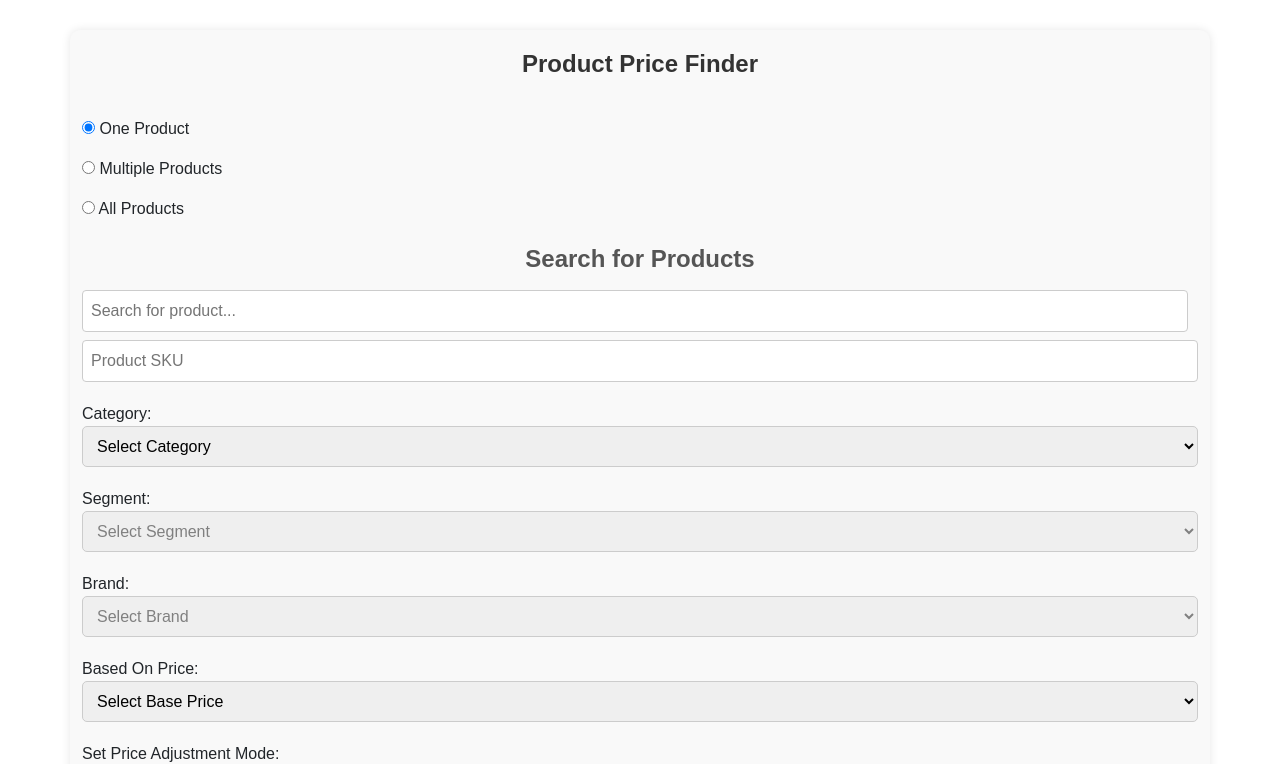
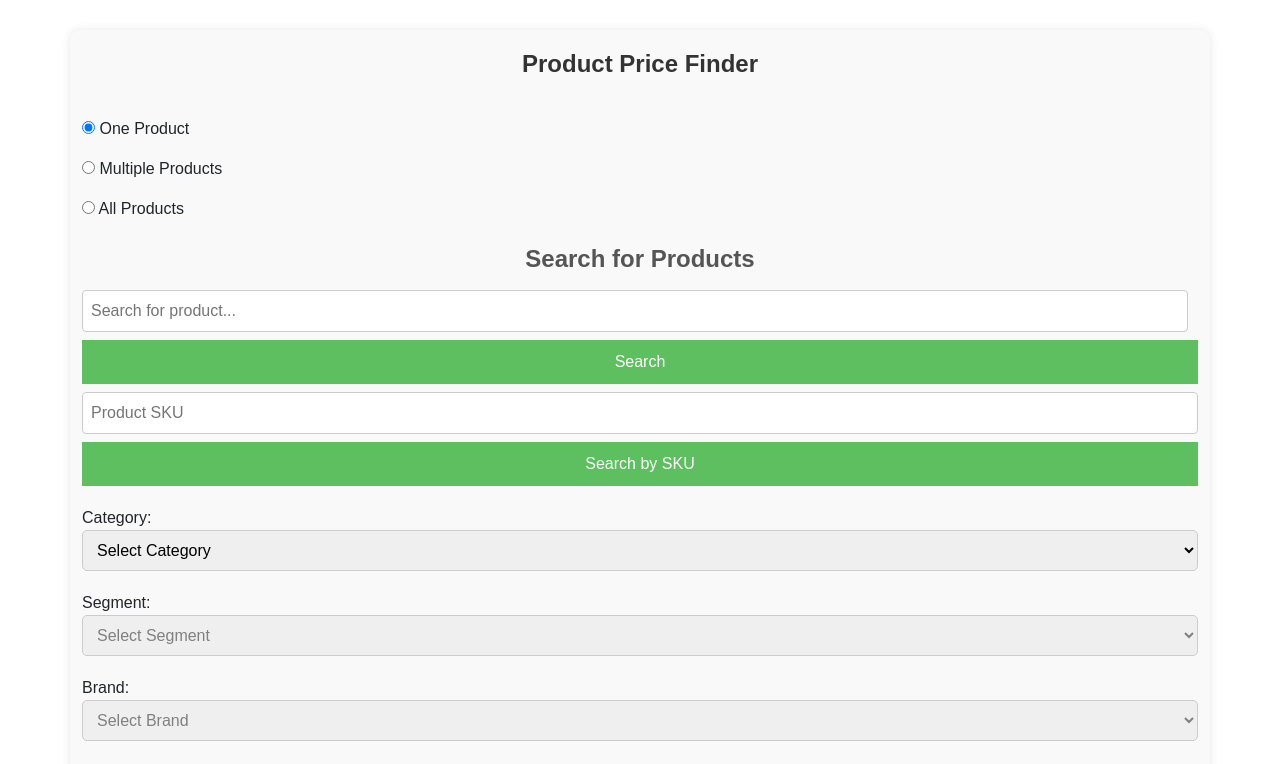
Before and after one commit to ashh44/FOBOH-ChallengeNew, a React (Create React App) app in the folder my_app/: page / in a window 1280 px wide. Shown: the top 764 px of the page. Built offline with nearby package versions, Linux system fonts and the light colour scheme.

Commit message:
search and product functionalities added

```diff
--- a/my_app/src/App.js
+++ b/my_app/src/App.js
@@ -29,6 +29,87 @@ function ProductPriceFetcher() {
   };
   const brands = ['High Garden', 'Koyama Wines', 'Lacourte-Godbillon'];
 
+  const search = async () => {
+    setLoading(true);
+    setError('');
+
+    try {
+      const response = await fetch('http://localhost:5000/api/products');
+      if (!response.ok) throw new Error('Failed to fetch products');
+
+      const products = await response.json();
+
+      // Convert searchQuery into an array of lowercase words
+      const searchTerms = searchQuery.toLowerCase().split(' ').map(term => term.trim()).filter(term => term); // Trim spaces
+
+      // Attempt to match search terms to category, segment, and brand
+      const matchedCategory = categories.find(cat => searchTerms.includes(cat.toLowerCase()));
+      let matchedSegment = '';
+      let matchedBrand = '';
+
+      // Check for segment match within the matched category
+      if (matchedCategory) {
+        Object.keys(segments).forEach(segCategory => {
+          if (segCategory.toLowerCase() === matchedCategory.toLowerCase()) {
+            segments[segCategory].forEach(seg => {
+              if (searchTerms.includes(seg.toLowerCase())) {
+                matchedSegment = seg;
+              }
+            });
+          }
+        });
+      }
+
+      // Check for brand match; handle multi-word brands
+      matchedBrand = brands.find(br => searchTerms.join(' ').includes(br.toLowerCase()));
+
+      // Ensure all fields (category, segment, brand) are populated
+      if (!matchedCategory || !matchedSegment || !matchedBrand) {
+        let missingFields = [];
+        if (!matchedCategory) missingFields.push('Category');
+        if (!matchedSegment) missingFields.push('Segment');
+        if (!matchedBrand) missingFields.push('Brand');
+
+        alert(`Please complete all required fields: ${missingFields.join(', ')}.`);
+        return;
+      }
+
+      // Set the state values for category, segment, and brand
+      setCategory(matchedCategory.toLowerCase());
+      setSegment(matchedSegment.toLowerCase());
+      setBrand(matchedBrand.toLowerCase());
+
+      // Now perform the search with the populated fields
+      const matchingProducts = products.filter(product => {
+        return (
+          product.category.toLowerCase() === matchedCategory.toLowerCase() &&
+          product.title.toLowerCase().includes(matchedSegment.toLowerCase()) &&
+          product.brand.toLowerCase() === matchedBrand.toLowerCase()
+        );
+      });
+
+      if (matchingProducts.length > 0) {
+        const selectedProduct = matchingProducts[0];
+        const quantity = prompt(`Enter quantity for ${selectedProduct.title}:`, 1);
+        if (quantity && !isNaN(quantity) && Number(quantity) > 0) {
+          const productWithQuantity = { ...selectedProduct, quantity: Number(quantity) };
+          setSelectedProducts(prevSelected => [...prevSelected, productWithQuantity]);
+        }
+      } else {
+        setError('No products found for the given query.');
+      }
+    } catch (error) {
+      setError('Error fetching product data. Please try again.');
+      console.error('Error fetching product data:', error);
+    } finally {
+      setLoading(false);
+    }
+  };
+
+
+
+
+// Fetch products by category, segment, or brand, then prompt for quantity
   const fetchProducts = async () => {
     if (category && segment && brand) {
       setLoading(true);
@@ -65,6 +146,38 @@ function ProductPriceFetcher() {
       }
     }
   };
+
+ // Fetch product by SKU
+ const searchBySku = async () => {
+  setLoading(true);
+  setError('');
+
+  try {
+    const response = await fetch('http://localhost:5000/api/products');
+    if (!response.ok) throw new Error('Failed to fetch products');
+
+    const products = await response.json();
+
+    // Find the product by SKU
+    const productBySku = products.find(product => product.sku.toLowerCase() === sku.toLowerCase());
+
+    if (productBySku) {
+      const quantity = prompt(`Enter quantity for ${productBySku.title}:`, 1);
+      if (quantity && !isNaN(quantity) && Number(quantity) > 0) {
+        const productWithQuantity = { ...productBySku, quantity: Number(quantity) };
+        setSelectedProducts(prevSelected => [...prevSelected, productWithQuantity]);
+      }
+      // setSelectedProducts([productBySku]); // Only set the selected product
+    } else {
+      setError('No product found for the given SKU');
+    }
+  } catch (error) {
+    setError('Error fetching product data by SKU. Please try again.');
+    console.error('Error fetching product data:', error);
+  } finally {
+    setLoading(false);
+  }
+};
 
   const removeProduct = productId => {
     setSelectedProducts(prevSelected =>
@@ -111,8 +224,27 @@ function ProductPriceFetcher() {
 
       <h2 className="subheading">Search for Products</h2>
       <div className="searchContainer">
-        <input type="text" placeholder="Search for product..." value={searchQuery} onChange={(e) => setSearchQuery(e.target.value)} className="searchBar" disabled={searchType === 'all'} />
-        <input type="text" placeholder="Product SKU" value={sku} onChange={(e) => setSku(e.target.value)} className="skuInput" disabled={searchType === 'all'} />
+        {/* Search by category, segment, or brand */}
+        <input
+          type="text"
+          placeholder="Search for product..."
+          value={searchQuery}
+          onChange={(e) => setSearchQuery(e.target.value)}
+          className="searchBar"
+          disabled={searchType === 'all'}
+        />
+        <button onClick={search} className="button">Search</button>
+
+        {/* Search by SKU */}
+        <input
+          type="text"
+          placeholder="Product SKU"
+          value={sku}
+          onChange={(e) => setSku(e.target.value)}
+          className="skuInput"
+          disabled={searchType === 'all'}
+        />
+        <button onClick={searchBySku} className="button">Search by SKU</button>
       </div>
 
       <div className="dropdownContainer">
```
